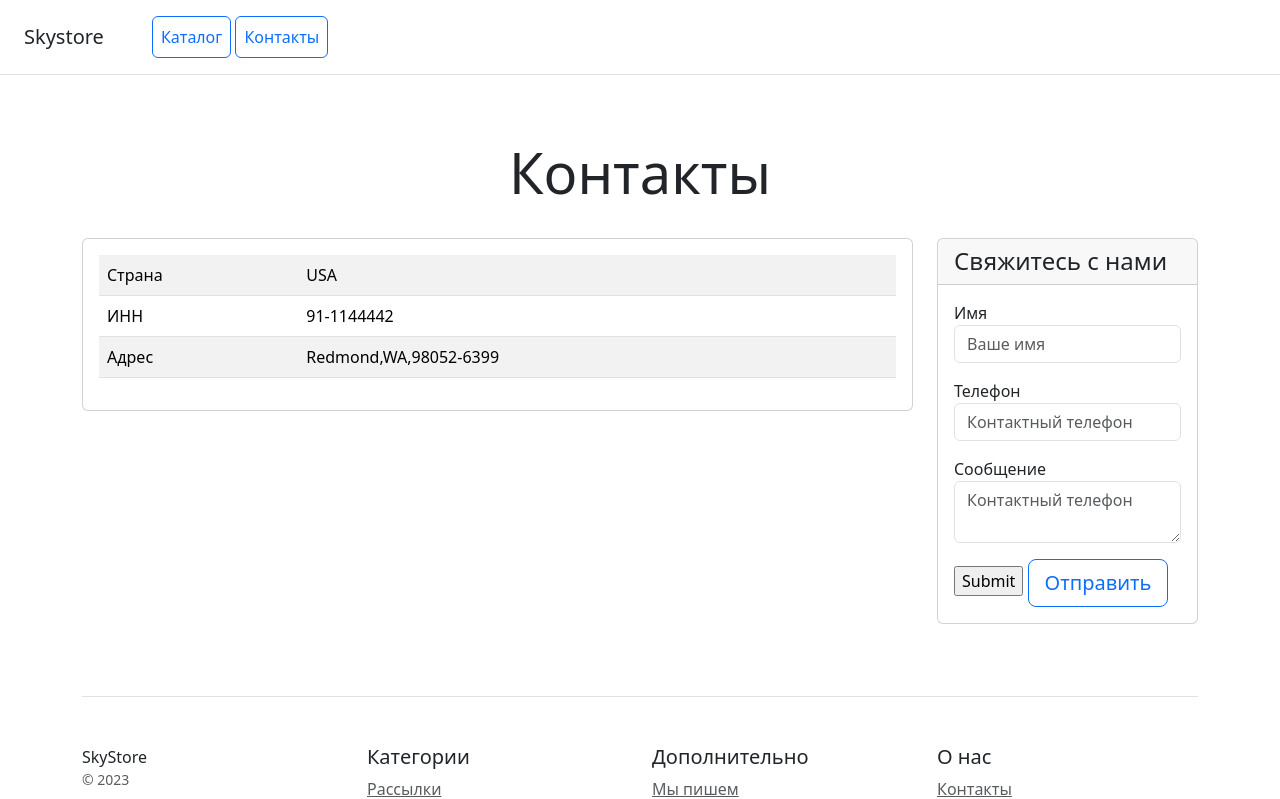
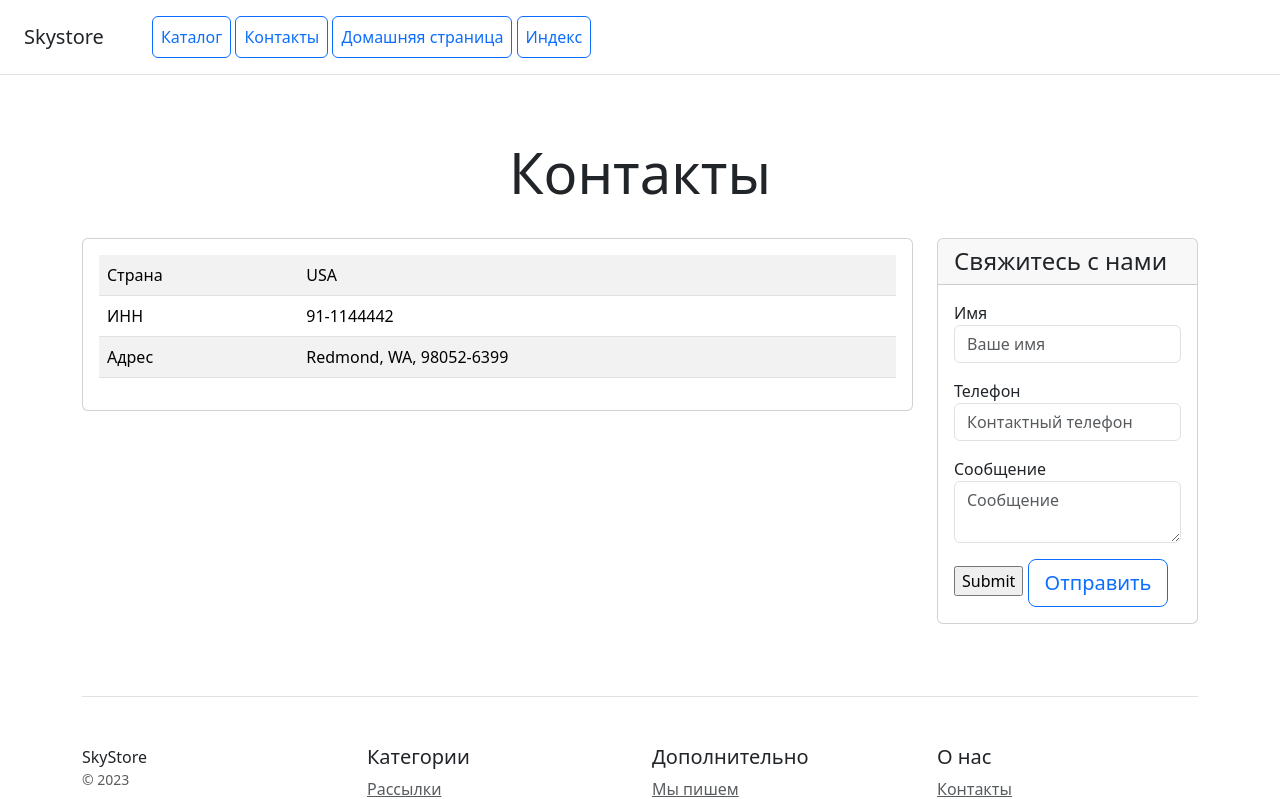
Before and after one commit to VladimirByel/Run_through_the_Django, a Django app: page /contacts/ in a window 1280 px wide. Shown: the top 799 px of the page. Run offline with Django 4.2, Linux system fonts and the light colour scheme; some libraries are stand-ins or nearby versions.

Commit message:
Update contacts.html

```diff
--- a/catalogue/templates/catalogue/contacts.html
+++ b/catalogue/templates/catalogue/contacts.html
@@ -12,6 +12,8 @@
     <nav class="ms-5">
         <a class="p-2 btn btn-outline-primary" href="/">Каталог</a>
         <a class="p-2 btn btn-outline-primary" href="/contacts/">Контакты</a>
+        <a class="p-2 btn btn-outline-primary" href="/home/">Домашняя страница</a>
+        <a class="p-2 btn btn-outline-primary" href="/index/">Индекс</a>
     </nav>
 </div>
 
@@ -35,7 +37,7 @@
                         </tr>
                         <tr>
                             <td class="w-25">Адрес</td>
-                            <td>Redmond,WA,98052-6399</td>
+                            <td>Redmond, WA, 98052-6399</td>
                         </tr>
                     </table>
                 </div>
@@ -59,7 +61,7 @@
                         </div>
                         <div class="mb-3">
                             <label for="message">Сообщение</label>
-                            <textarea type="text" name="message" class="form-control" id="message" placeholder="Контактный телефон" required></textarea>
+                            <textarea type="text" name="message" class="form-control" id="message" placeholder="Сообщение" required></textarea>
                         </div>
                     </form>
                     <input type="submit">
```
